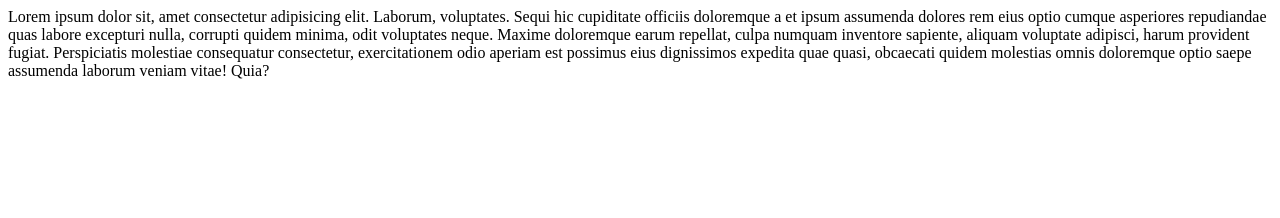
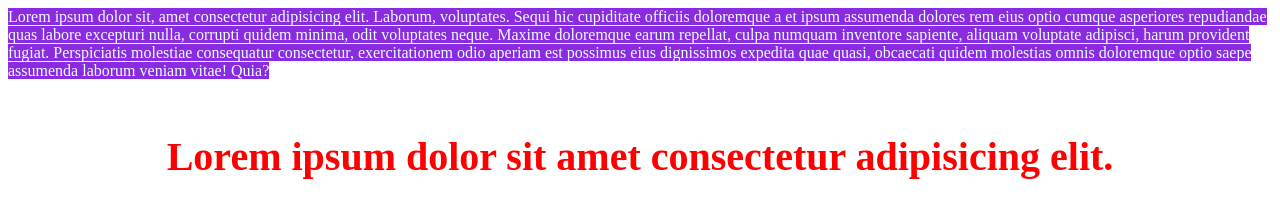
Before and after one commit to 01303752648/git07, a plain HTML site: page index.html in a window 1280 px wide. Drawn offline with Linux system fonts and the light colour scheme.

Commit message:
add a style file

```diff
--- a/index.html
+++ b/index.html
@@ -6,6 +6,7 @@
     <meta http-equiv="X-UA-Compatible" content="IE=edge">
     <meta name="viewport" content="width=device-width, initial-scale=1.0">
     <title>git07</title>
+    <link rel="stylesheet" href="style.css">
 </head>
 
 <body>
@@ -15,6 +16,7 @@
         sapiente, aliquam voluptate adipisci, harum provident fugiat. Perspiciatis molestiae consequatur consectetur,
         exercitationem odio aperiam est possimus eius dignissimos expedita quae quasi, obcaecati quidem molestias omnis
         doloremque optio saepe assumenda laborum veniam vitae! Quia?</span>
+    <h4>Lorem ipsum dolor sit amet consectetur adipisicing elit.</h4>
 </body>
 
 </html>
--- /dev/null
+++ b/style.css
@@ -0,0 +1,11 @@
+span {
+    background-color: blueviolet;
+    color: azure;
+    text-align: justify;
+}
+
+h4 {
+    text-align: center;
+    color: red;
+    font-size: 40px;
+}
```
